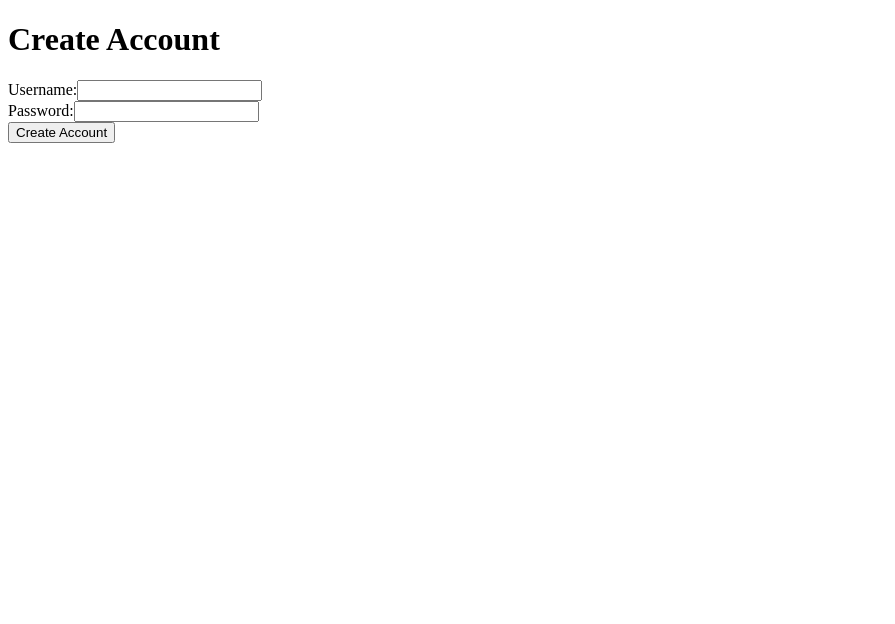
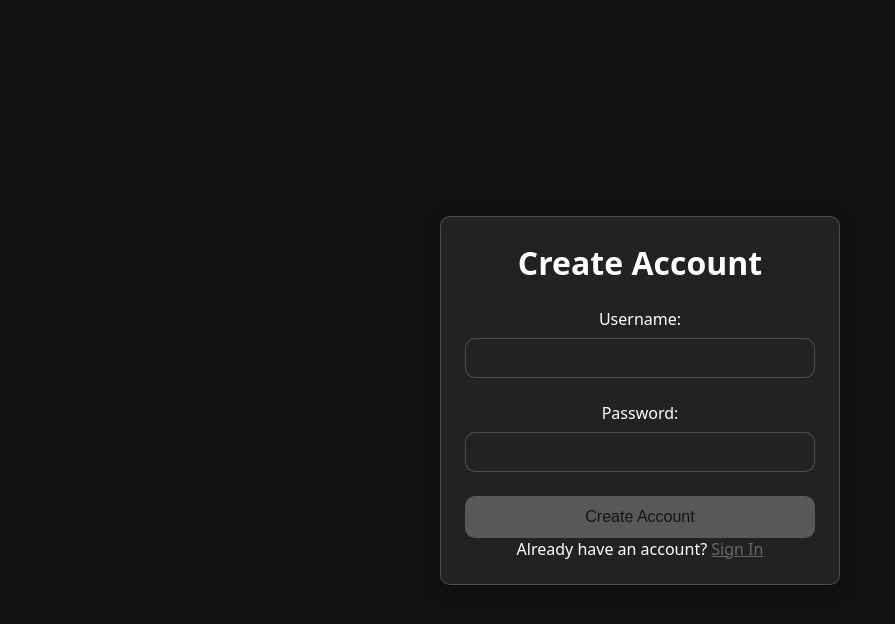
Before and after one commit to Zyggzzz/canvas-place, a Next.js app: page /auth/signUp in a window 1280 px wide. Shown: the top 624 px of the page, without its empty margins (0-895 px from the left). Built offline with nearby package versions, Linux system fonts and the light colour scheme.

Commit message:
Css and Automatic Fetching Pixels

```diff
--- /dev/null
+++ b/app/assets/css/artBoard.css
@@ -0,0 +1,96 @@
+@import "root.css";
+
+* {
+  box-sizing: border-box;
+  margin: 0;
+  padding: 0;
+}
+
+body {
+  background-color: var(--bgcolor);
+  color: var(--basetextcolor);
+  font-family: var(--font-sans);
+  overflow: hidden;
+}
+
+.page-container {
+  display: flex;
+  flex-direction: column;
+  align-items: center;
+  justify-content: center;
+  padding: 2rem;
+  width: 100%;
+  min-height: 100vh;
+}
+
+.header {
+  font-size: 2rem;
+  font-weight: 700;
+  color: var(--basetextcolor);
+  text-align: center;
+  margin-bottom: 2rem;
+}
+
+.artboard-container {
+  background-color: var(--canvas-bgcolor);
+  padding: 1.5rem;
+  border: var(--border);
+  border-radius: var(--border-radius);
+  box-shadow: 0 4px 15px rgba(0, 0, 0, 0.25);
+  width: 90%;
+  margin-bottom: 2rem;
+}
+
+.canvas-frame {
+  border: var(--border);
+  border-radius: var(--border-radius);
+  overflow: hidden;
+  width: 100%;
+  aspect-ratio: 2 / 1;
+}
+
+.pixel-canvas {
+  background-color: white;
+  max-height: 700px;
+  display: block;
+}
+
+.color-picker-container {
+  display: flex;
+  align-items: center;
+  gap: 1rem;
+  padding: 0.8rem 1.2rem;
+  background-color: var(--input-bgcolor);
+  border: var(--border);
+  border-radius: var(--border-radius);
+  margin-top: 1rem;
+}
+
+.color-label {
+  font-size: 1rem;
+  color: var(--basetextcolor);
+}
+
+.color-picker {
+  width: 2.5rem;
+  height: 2.5rem;
+  background-color: transparent;
+  border: none;
+  cursor: pointer;
+  border-radius: 0.3rem;
+  box-shadow: 0 2px 8px rgba(0, 0, 0, 0.15);
+  transition: transform 0.2s ease;
+}
+
+.color-picker:hover {
+  transform: scale(1.1);
+}
+
+.footer {
+  text-align: center;
+  padding: 1rem;
+  color: var(--subtextcolor);
+  font-size: 0.9rem;
+  border-top: var(--border);
+  width: 100%;
+}
--- a/app/assets/css/root.css
+++ b/app/assets/css/root.css
@@ -1,3 +1,20 @@
+:root {
+  --bgcolor: #111111;
+  --canvas-bgcolor: #222222;
+  --basetextcolor: #ffffff;
+  --subtextcolor: #888888;
+  --border: 2px solid rgba(255, 255, 255, 0.1);
+  --border-radius: 10px;
+  --accentcolor: #666666;
+  --input-bgcolor: #222222;
+  --input-border: 1px solid rgba(255, 255, 255, 0.2);
+  --input-placeholder-color: #666666;
+  --font-sans: ui-sans-serif, system-ui, -apple-system, BlinkMacSystemFont, "Segoe UI", Roboto, "Helvetica Neue", Arial, "Noto Sans", sans-serif,
+    "Apple Color Emoji", "Segoe UI Emoji", "Segoe UI Symbol", "Noto Color Emoji";
+  --button-bgcolor: var(--accentcolor);
+  --button-textcolor: var(--bgcolor);
+}
+
 * {
   margin: 0;
   padding: 0;
@@ -7,6 +24,7 @@
 body {
   width: 100vw;
   height: 100vh;
+  max-height: 100vh;
   display: flex;
   justify-content: center;
   align-items: center;
@@ -18,10 +36,10 @@ div {
   justify-content: center;
   align-items: center;
   flex-direction: column;
-  width: 100%;
-  height: 100%;
 }
 
 canvas {
-  border: 1px solid black;
+  padding: 1px;
+  border-radius: 10px;
+  border: 5px solid black;
 }
--- /dev/null
+++ b/app/assets/css/signUp.css
@@ -0,0 +1,93 @@
+@import "root.css";
+
+:root {
+  --form-bgcolor: #222222;
+  --form-border: 1px solid rgba(255, 255, 255, 0.2);
+  --form-padding: 1.5rem;
+}
+
+* {
+  margin: 0;
+  padding: 0;
+  box-sizing: border-box;
+}
+
+body {
+  background-color: var(--bgcolor);
+  color: var(--basetextcolor);
+  font-family: var(--font-sans);
+  display: flex;
+  justify-content: center;
+  align-items: center;
+  height: 100vh;
+}
+
+.page-container {
+  background-color: var(--form-bgcolor);
+  padding: var(--form-padding);
+  border-radius: var(--border-radius);
+  border: var(--form-border);
+  box-shadow: 0 4px 15px rgba(0, 0, 0, 0.25);
+  width: 90%;
+  max-width: 400px;
+  text-align: center;
+}
+
+.header {
+  font-size: 2rem;
+  font-weight: 700;
+  color: var(--basetextcolor);
+  margin-bottom: 1.5rem;
+}
+
+.form-group {
+  margin-bottom: 1.5rem;
+  width: 100%;
+}
+
+.label {
+  display: block;
+  margin-bottom: 0.5rem;
+  color: var(--basetextcolor);
+  font-size: 1rem;
+}
+
+.input-field {
+  width: 100%;
+  padding: 0.5rem;
+  background-color: var(--input-bgcolor);
+  border: var(--input-border);
+  border-radius: var(--border-radius);
+  color: var(--basetextcolor);
+  font-family: var(--font-sans);
+  font-size: 1rem;
+  transition: border 0.2s ease;
+}
+
+.input-field:focus {
+  outline: none;
+  border-color: var(--accentcolor);
+}
+
+.submit-button {
+  background-color: var(--button-bgcolor);
+  color: var(--button-textcolor);
+  border: none;
+  padding: 0.75rem 1.5rem;
+  border-radius: var(--border-radius);
+  cursor: pointer;
+  font-size: 1rem;
+  transition: background-color 0.2s ease;
+  width: 100%;
+  opacity: 0.8;
+}
+
+.submit-button:hover {
+  background-color: var(--accentcolor);
+  opacity: 1;
+}
+
+.error-message {
+  color: red;
+  margin-top: 1rem;
+}
--- a/app/auth/signUp/page.js
+++ b/app/auth/signUp/page.js
@@ -3,6 +3,7 @@
 import { useState } from "react";
 import { useRouter } from "next/navigation";
 import axios from "axios";
+import styles from "@/app/assets/css/signUp.css";
 
 export default function SignUp() {
   const [username, setUsername] = useState("");
@@ -26,20 +27,28 @@ export default function SignUp() {
   };
 
   return (
-    <div>
-      <h1>Create Account</h1>
-      <form onSubmit={handleSubmit}>
-        <div>
-          <label>Username:</label>
-          <input type="text" value={username} onChange={(e) => setUsername(e.target.value)} required />
+    <div className="page-container">
+      <header className="header">Create Account</header>
+      <form onSubmit={handleSubmit} style={{ width: "100%" }}>
+        <div className="form-group">
+          <label className="label">Username:</label>
+          <input type="text" value={username} onChange={(e) => setUsername(e.target.value)} required className="input-field" />
         </div>
-        <div>
-          <label>Password:</label>
-          <input type="password" value={password} onChange={(e) => setPassword(e.target.value)} required />
+        <div className="form-group">
+          <label className="label">Password:</label>
+          <input type="password" value={password} onChange={(e) => setPassword(e.target.value)} required className="input-field" />
         </div>
-        <button type="submit">Create Account</button>
-        {error && <p style={{ color: "red" }}>{error}</p>}
+        <button type="submit" className="submit-button">
+          Create Account
+        </button>
+        {error && <p className="error-message">{error}</p>}
       </form>
+      <footer className="footer">
+        Already have an account?{" "}
+        <a href="/auth/signIn" style={{ color: "var(--accentcolor)" }}>
+          Sign In
+        </a>
+      </footer>
     </div>
   );
 }
--- a/app/page.js
+++ b/app/page.js
@@ -41,5 +41,5 @@ export default function Home() {
     return <div>{error}</div>;
   }
 
-  return <div>{status && <PixelArtCanvas />}</div>;
+  return <div>{status == "verified" && <PixelArtCanvas />}</div>;
 }
--- a/package.json
+++ b/package.json
@@ -17,6 +17,7 @@
     "next": "15.0.2",
     "next-auth": "^4.24.10",
     "react": "^18.2.0",
-    "react-dom": "^18.2.0"
+    "react-dom": "^18.2.0",
+    "ws": "^8.18.0"
   }
 }
```
Also changed, not shown: app/assets/components/pixelArtCanvas.jsx (+32 -16 lines), app/assets/css/error.css (added, +40 -0 lines), app/auth/error/page.js (+10 -1 lines), app/auth/signIn/page.js (+20 -11 lines), 1 other file (tests, documents, lock files or other folders).
